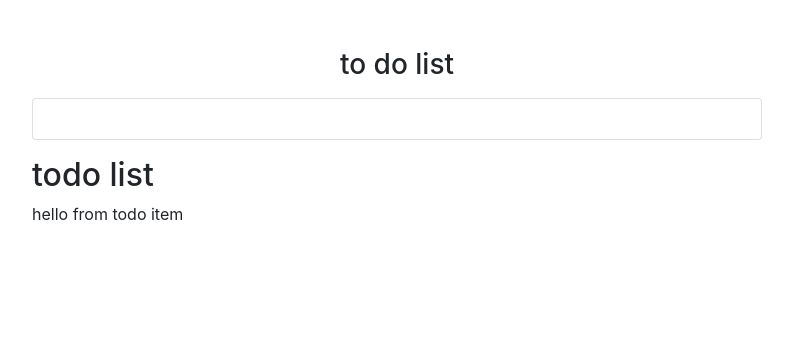
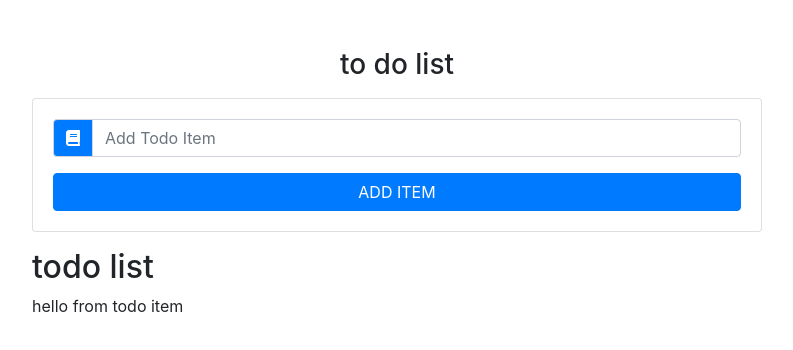
Before and after one commit to indam94/ToDoList_React, a React (Create React App) app: page / in a window 1280 px wide. Shown: the top 350 px of the page, without its empty margins (243-1036 px from the left). Built offline with nearby package versions, Linux system fonts and the light colour scheme.

Commit message:
input component

```diff
--- a/package.json
+++ b/package.json
@@ -3,6 +3,7 @@
   "version": "0.1.0",
   "private": true,
   "dependencies": {
+    "@babel/runtime": "^7.6.0",
     "react": "^16.9.0",
     "react-dom": "^16.9.0",
     "react-scripts": "3.1.1"
@@ -27,5 +28,8 @@
       "last 1 firefox version",
       "last 1 safari version"
     ]
+  },
+  "devDependencies": {
+    "@fortawesome/fontawesome-free": "^5.10.2"
   }
 }
--- a/src/components/ToDoInput.js
+++ b/src/components/ToDoInput.js
@@ -1,4 +1,5 @@
 import React, { Component } from 'react'
+import "@fortawesome/fontawesome-free/css/all.min.css";
 
 export default class ToDoInput extends Component {
 
@@ -8,7 +9,25 @@
 
         return (
             <div className= "card card-body my-3">
-                <form onSubmit={handleSubmit}></form>
+                <form onSubmit={handleSubmit}>
+                    <div className="input-group">
+                        <div className="input-group-prepend">
+                            <div className="input-group-text bg-primary text-white">
+                                <i className ="fas fa-book"></i>
+                            </div>
+                        </div>
+                        <input
+                            type='text'
+                            className="form-control text-capitalize"
+                            placeholder="add todo item"
+                            value={item}
+                            onChange={handleChange}
+                        ></input>
+                    </div>
+                    <button type='submit' className='btn btn-block btn-primary mt-3 text-uppercase'>
+                        add item
+                    </button>
+                </form>
             </div>
         )
     }
```
Also changed, not shown: 1 other file (tests, documents, lock files or other folders).
